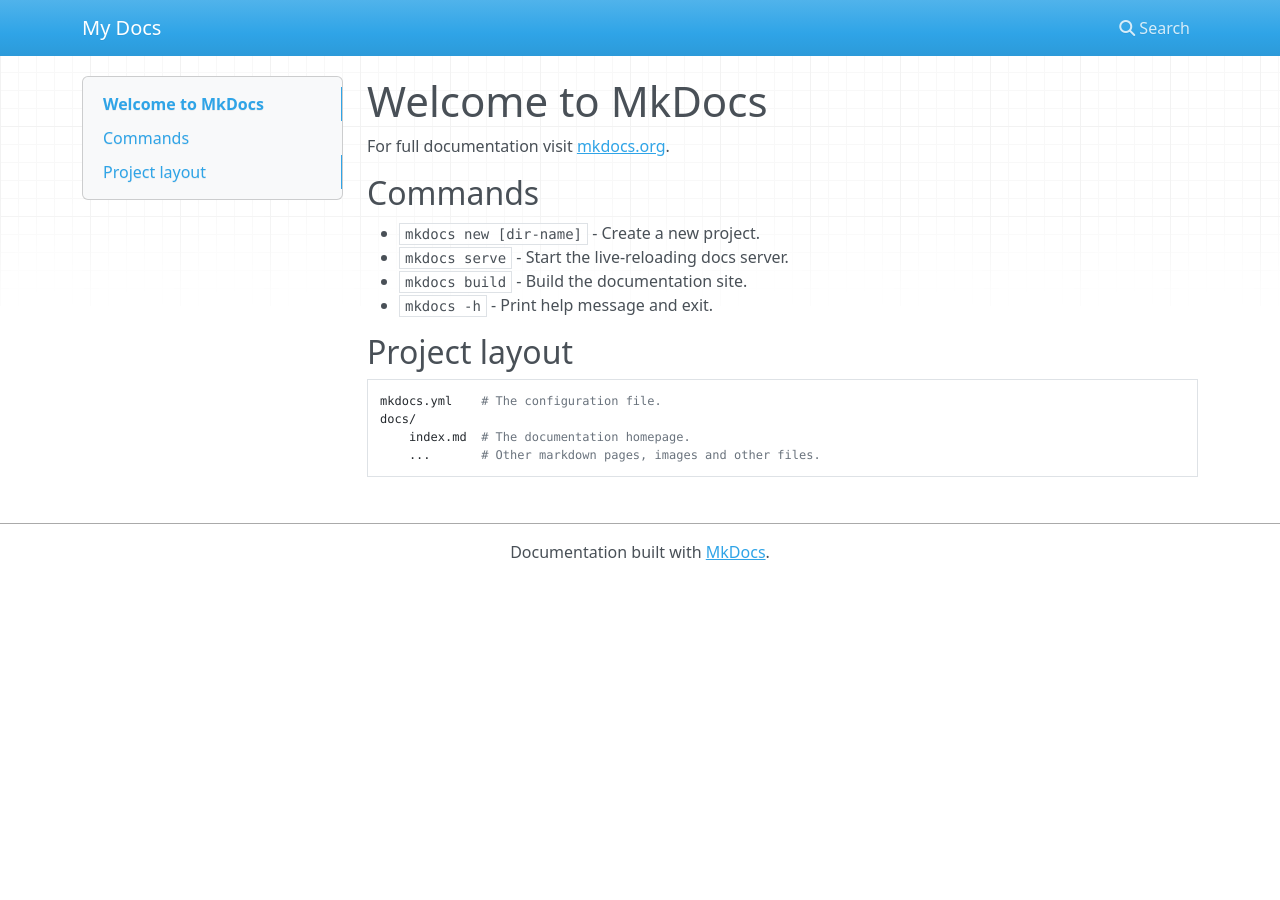
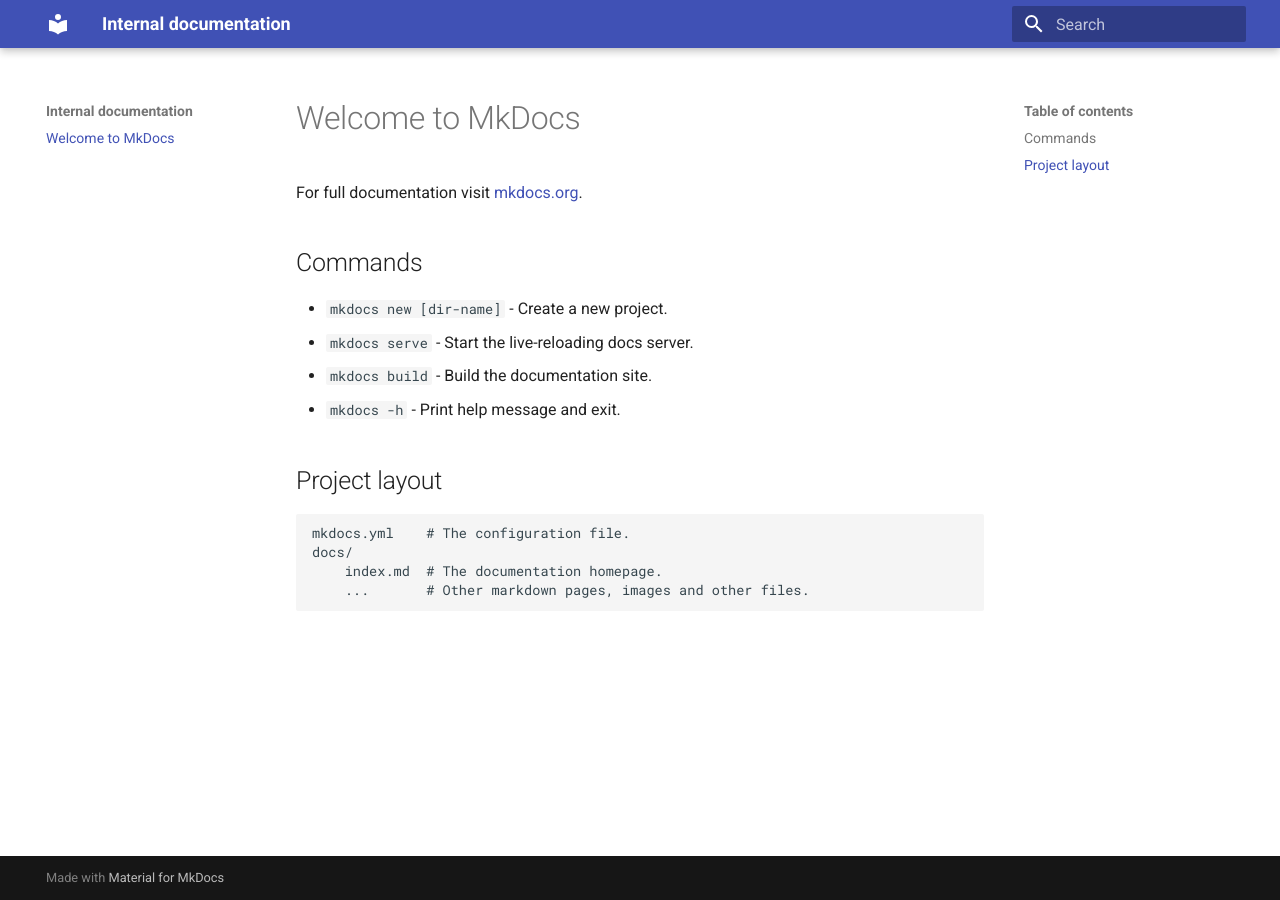
Before and after one commit to kzkedzierska/internal_docs, an MkDocs documentation site: the page built from docs/index.md, in a window 1280 px wide. Built offline with MkDocs 1.6.1 and Material for MkDocs 9.7.7, drawn with Linux system fonts in a browser that asks for light colours; nearby versions of some CDN libraries.

Commit message:
:art: changed theme, testing ci

```diff
--- a/mkdocs.yml
+++ b/mkdocs.yml
@@ -1 +1,3 @@
-site_name: My Docs
+site_name: Internal documentation
+theme:
+  name: material
```
Also changed, not shown: site/index.html, 1 other file.
